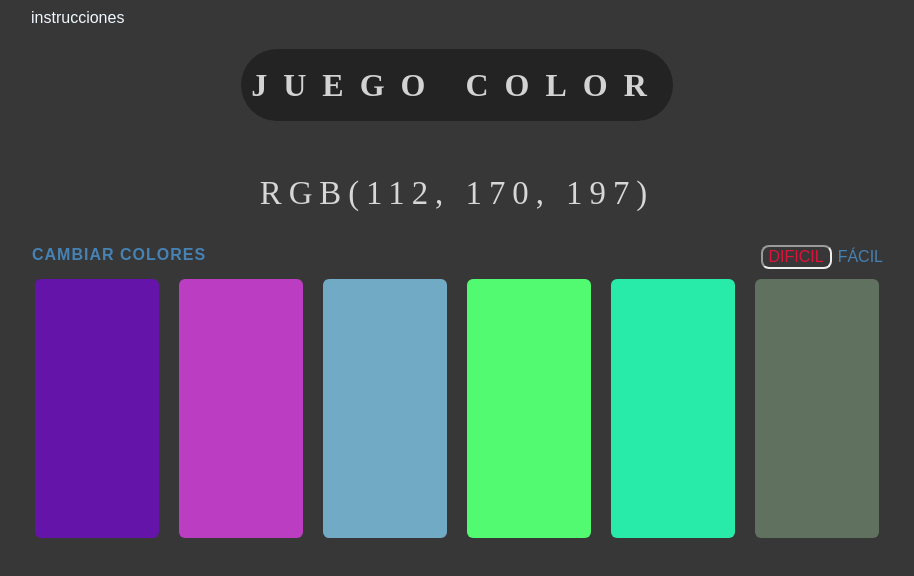
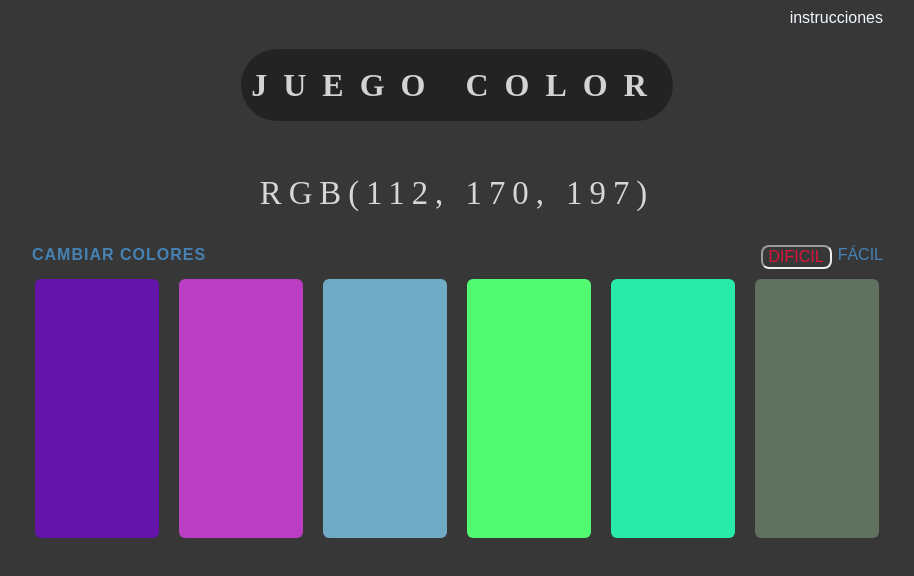
Before and after one commit to pablolospe/juegocolor, a plain HTML site: page index.html in a window 1280 px wide. Shown: the whole page, without its empty margins (183-1097 px from the left). Drawn offline with Linux system fonts and the light colour scheme; some packages are replaced by stand-ins of ours; a script that the page names is missing.

Commit message:
css instr

```diff
--- a/style.css
+++ b/style.css
@@ -34,9 +34,6 @@ h1 {
     font-size: 205%;
     color: rgb(255,255 ,255, 0.8)
 }
-#alert{
-    color: aliceblue;
-}
 /* #stripe {
     border-radius: 5px;
     text-align: center;
@@ -53,9 +50,8 @@ h1 {
 }
 button{
     display: flex;
-    align-items: center;
+    /* align-items: center; */
     background-color: inherit;
-
     border-radius: 5px;
     border: none;
     font-size: inherit;
@@ -117,3 +113,10 @@ button{
     max-width: auto;
     transition-duration: 0.5s;
 }
+#alert{
+    display: flex;
+    align-content: center;
+    align-self: flex-end;
+    color: aliceblue;
+    text-align: center;
+}
```
